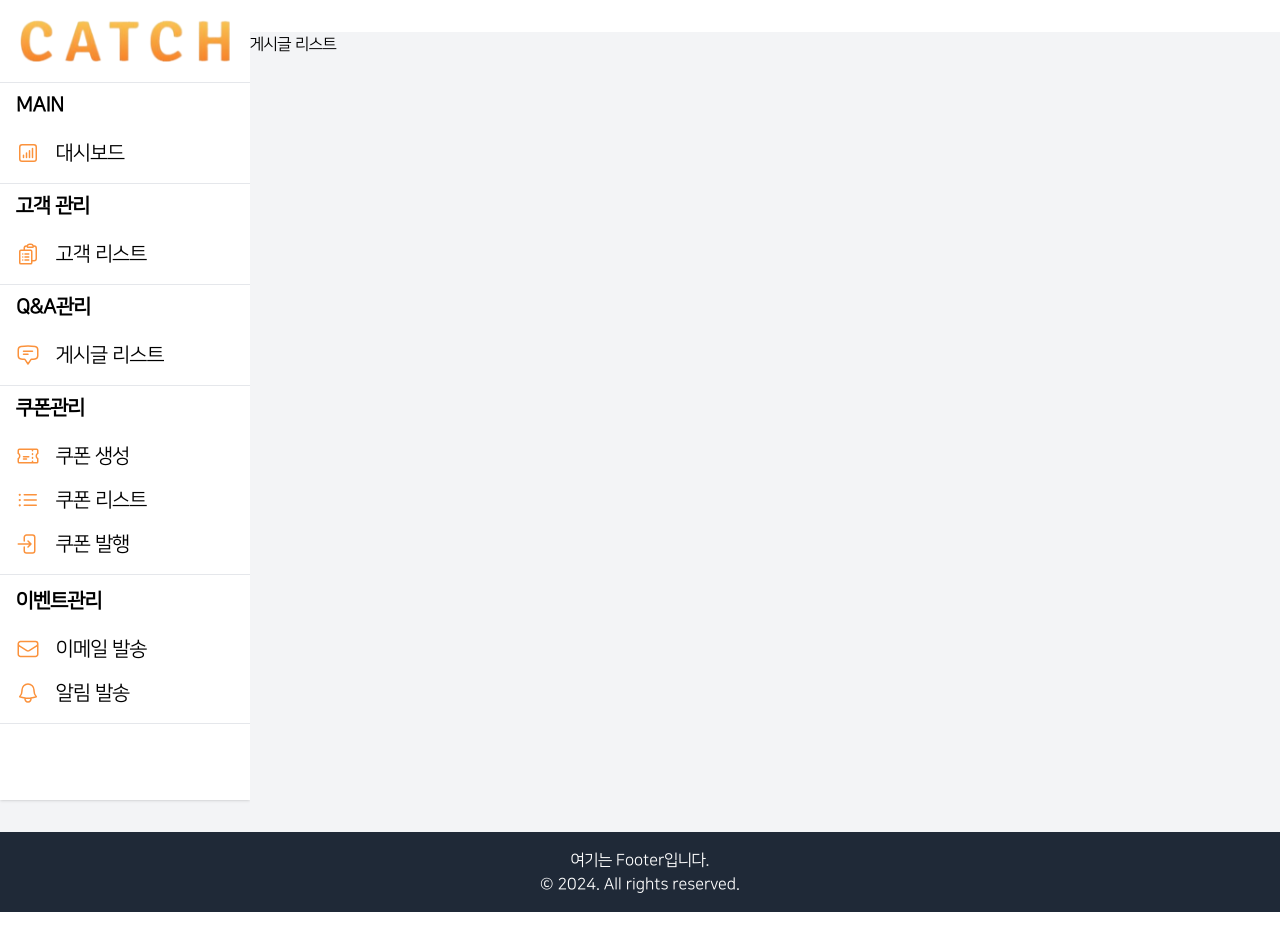
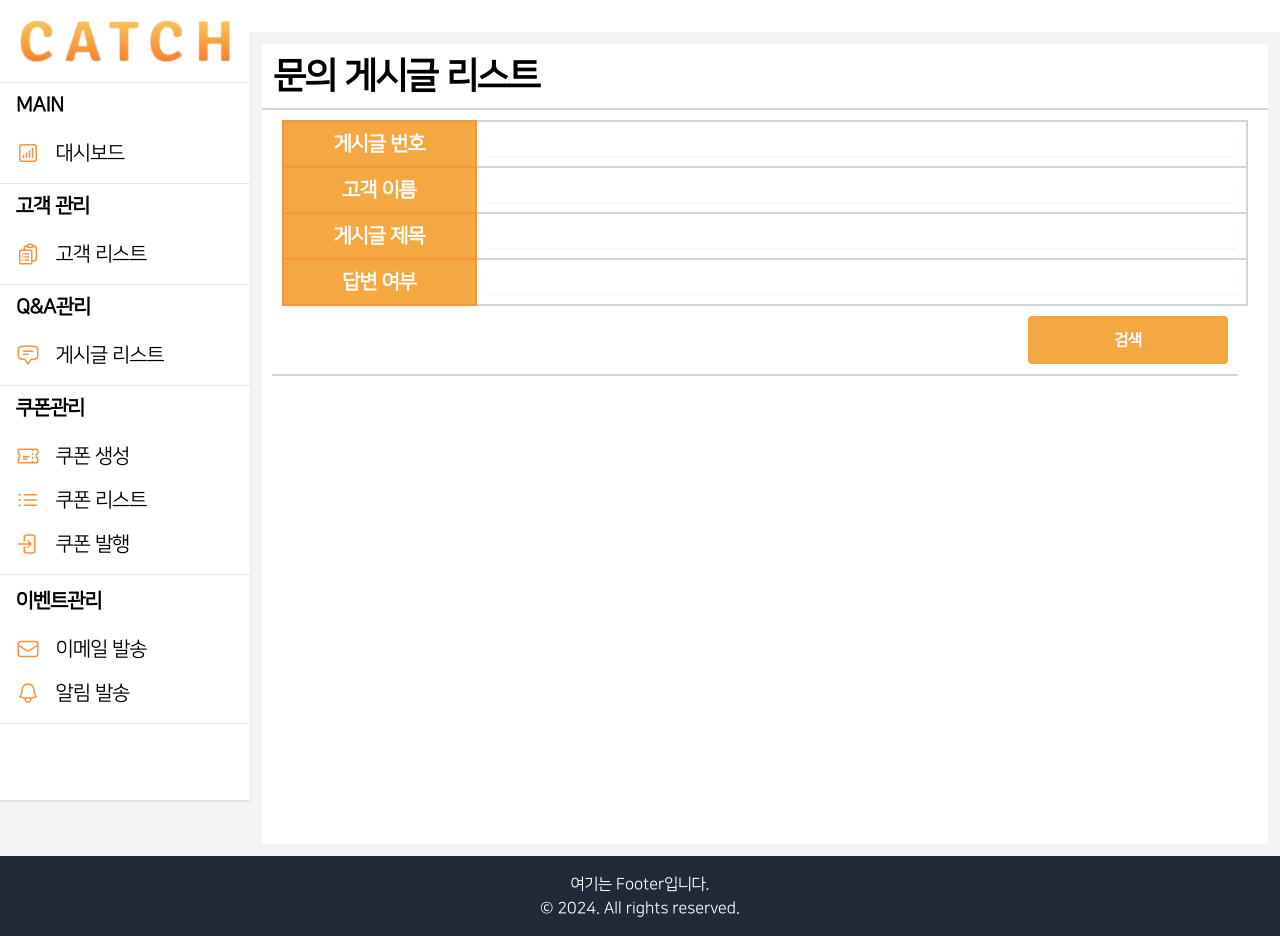
Before and after one commit to SimJH99/Catch-FE, a Vue app: page /postList in a window 1280 px wide. Before the commit the page ends 912 px from the top, so only its background shows below. Built offline with nearby package versions, Linux system fonts and the light colour scheme; sample sign-in values are in the browser's storage.

Commit message:
[Feat] DashBoard 페이지 제작 (#16)

```diff
--- a/src/components/views/DashBoard.vue
+++ b/src/components/views/DashBoard.vue
@@ -31,25 +31,77 @@
 </template>
 
 <script>
+  import axios from 'axios';
   import Chart from 'chart.js/auto';
 
   export default {
+    data() {
+      return{
+        gradeInfo: {},
+        grades: [],
+        gradeCount: [],
+        genderInfo: {},
+        genders: [],
+        genderCount: [],
+        ageInfo: {},
+        ages: [],
+        ageCount: [],
+      };
+    },
+    created() {
+
+    },
     mounted() {
-      this.gradeChart();
-      this.genderChart();
-      this.ageChart();
-      this.loginChart();
+      this.fetchGradeInfo();
     },
     methods: {
+      async fetchGradeInfo() {
+            try {
+                const token = localStorage.getItem('access_token');
+                const headers = { Authorization: `Bearer ${token}`} ;
+                const gradeResponse = await axios.get(`${process.env.VUE_APP_API_BASE_URL}/user/grade`, { headers });
+                this.gradeInfo = gradeResponse.data.result.data;
+
+                const genderResponse = await axios.get(`${process.env.VUE_APP_API_BASE_URL}/user/gender`, { headers });
+                this.genderInfo = genderResponse.data.result.data;
+
+                const ageResponse = await axios.get(`${process.env.VUE_APP_API_BASE_URL}/user/age`, { headers });
+                this.ageInfo = ageResponse.data.result.data;
+
+                console.log(this.ageResponse);
+
+                for(var i = 0; i < this.gradeInfo.length; i++){
+                    this.grades.push(this.gradeInfo[i].grade);
+                    this.gradeCount.push(this.gradeInfo[i].count);
+                }
+
+                for(var j = 0; j < this.genderInfo.length; j++){
+                    this.genders.push(this.genderInfo[j].gender);
+                    this.genderCount.push(this.genderInfo[j].count);
+                }
+
+                for(var k = 0; k < this.ageInfo.length; k++){
+                    this.ages.push(this.ageInfo[k].ageGroup);
+                    this.ageCount.push(this.ageInfo[k].count);
+                }
+
+                this.gradeChart();
+                this.genderChart();
+                this.ageChart();
+                this.loginChart();
+            } catch (error) {
+                console.log(error);
+            }
+        },
         gradeChart() {
         const ctx = document.getElementById('gradeChart').getContext('2d');
         new Chart(ctx, {
           type: 'bar',
           data: {
-            labels: ['SLIVER', 'GOLD', 'VIP', 'VVIP'],
+            labels: [this.grades[1], this.grades[0], this.grades[2], this.grades[3]],
             datasets: [{
               label: '고객 수 ',
-              data: [5470, 3287, 543, 125],
+              data: [this.gradeCount[1], this.gradeCount[0], this.gradeCount[2], this.gradeCount[3]],
               backgroundColor: [
                 'rgba(255, 99, 132, 0.2)',
                 'rgba(255, 206, 86, 0.2)',
@@ -93,16 +145,16 @@
         new Chart(ctx, {
           type: 'pie',
           data: {
-            labels: ['남성', '여성'],
+            labels: this.genders,
             datasets: [{
-              data: [19, 12],
+              data: this.genderCount,
               backgroundColor: [
+                'rgba(255, 99, 132, 0.5)',
                   'rgba(54, 162, 235, 0.5)',
-                  'rgba(255, 99, 132, 0.5)',
               ],
               borderColor: [
+                'rgba(255, 99, 132, 1)',
                   'rgba(54, 162, 235, 1)',
-                  'rgba(255, 99, 132, 1)',
               ],
               borderWidth: 1
             }]
@@ -111,13 +163,13 @@
             maintainAspectRatio: false,
             aspectRatio: 1,
             scales: {
-                xAxes: [{
+                x: {
                     display: false // x축의 선을 숨김
-                }],
-                yAxes: [{
+                },
+                y: {
                     beginAtZero: true,
                     display: false // y축의 선을 숨김
-                }],
+                },
             },
             plugins: {
                 legend: {
@@ -131,10 +183,10 @@
         new Chart(ctx, {
           type: 'bar',
           data: {
-            labels: ['10', '20', '30', '40', '50', '60', '70', '80'],
+            labels: this.ages,
             datasets: [{
               label: ' 연령 대 ',
-              data: [60,36,27,15,13,14,7,3,1],
+              data: this.ageCount,
               backgroundColor: [
                 'rgba(255, 99, 132, 0.2)',
                 'rgba(245, 124, 0, 0.2)',
@@ -201,13 +253,9 @@
             maintainAspectRatio: false,
             aspectRatio: 1,
             scales: {
-                xAxes: [{ // x축에 대한 설정
-                    display: false // x축의 선을 숨김
-                }],
-                yAxes: [{ // y축에 대한 설정
-                    beginAtZero: true,
-                    display: false // y축의 선을 숨김
-                }],
+                y: { // y축에 대한 설정
+                    beginAtZero: true
+                },
             },
             plugins: {
                 legend: {
--- a/src/components/views/PostList.vue
+++ b/src/components/views/PostList.vue
@@ -1,6 +1,41 @@
 <template>
-    <div class="bg-gray-100">
-        게시글 리스트
+    <div class="m-3 bg-white">
+        <div class="text-4xl font-bold p-3 border-b-2 border-gray-300"> 문의 게시글 리스트 </div>
+        <div class="container mb-4 border-b-2 border-gray-300" style="width: calc(100% - 40px); margin: 10px;">
+            <table class="table border-gray-400 border-2" style="width: calc(100%); margin: 10px;">
+                <tbody>
+                    <tr>
+                        <th class="py-2 border-2 border-orange-400 text-xl" style="background-color: #F5A742; width: 20%; color: white;" >게시글 번호</th>
+                        <td class="px-2 border-2 border-gray-300" style="width: 80%;">
+                            <input type="text" class="w-full hover:bg-gray-100 focus:outline-none focus:ring-2 focus:ring-gray-200 focus:border-transparent shadow-sm text-base"> <!-- 너비 조정 -->
+                        </td>
+                    </tr>
+                    <tr>
+                        <th class="py-2 border-2 border-orange-400 text-xl" style="background-color: #F5A742; width: 20%; color: white;">고객 이름</th>
+                        <td class="px-2 border-2 border-gray-300" style="width: 80%;">
+                            <input type="text" class="w-full hover:bg-gray-100 focus:outline-none focus:ring-2 focus:ring-gray-200 focus:border-transparent shadow-sm text-base">
+                        </td>
+                    </tr>
+                    <tr>
+                        <th class="py-2 border-2 border-orange-400 text-xl" style="background-color: #F5A742; width: 20%; color: white;">게시글 제목</th>
+                        <td class="px-2 border-2 border-gray-300" style="width: 80%;">
+                            <input type="text" class="w-full hover:bg-gray-100 focus:outline-none focus:ring-2 focus:ring-gray-200 focus:border-transparent shadow-sm text-base">
+                        </td>
+                    </tr>
+                    <tr>
+                        <th class="py-2 border-2 border-orange-400 text-xl" style="background-color: #F5A742; width: 20%; color: white;">답변 여부</th>
+                        <td class="px-2 border-2 border-gray-300 " style="width: 80%;">
+                            <input type="text" class="w-full hover:bg-gray-100 focus:outline-none focus:ring-2 focus:ring-gray-200 focus:border-transparent shadow-sm text-base">
+                        </td>
+                    </tr>
+                </tbody>
+            </table>
+            <button
+                class="bg-custom-F5A742 hover:bg-orange-600 text-white font-bold py-3 px-6 rounded"
+                style="width: 200px; text-align: center; margin-left: calc(100% - 210px); margin-bottom: 10px;"
+                @click="searchCoupons"
+            >검색</button>
+        </div>
     </div>
 </template>
 
```
